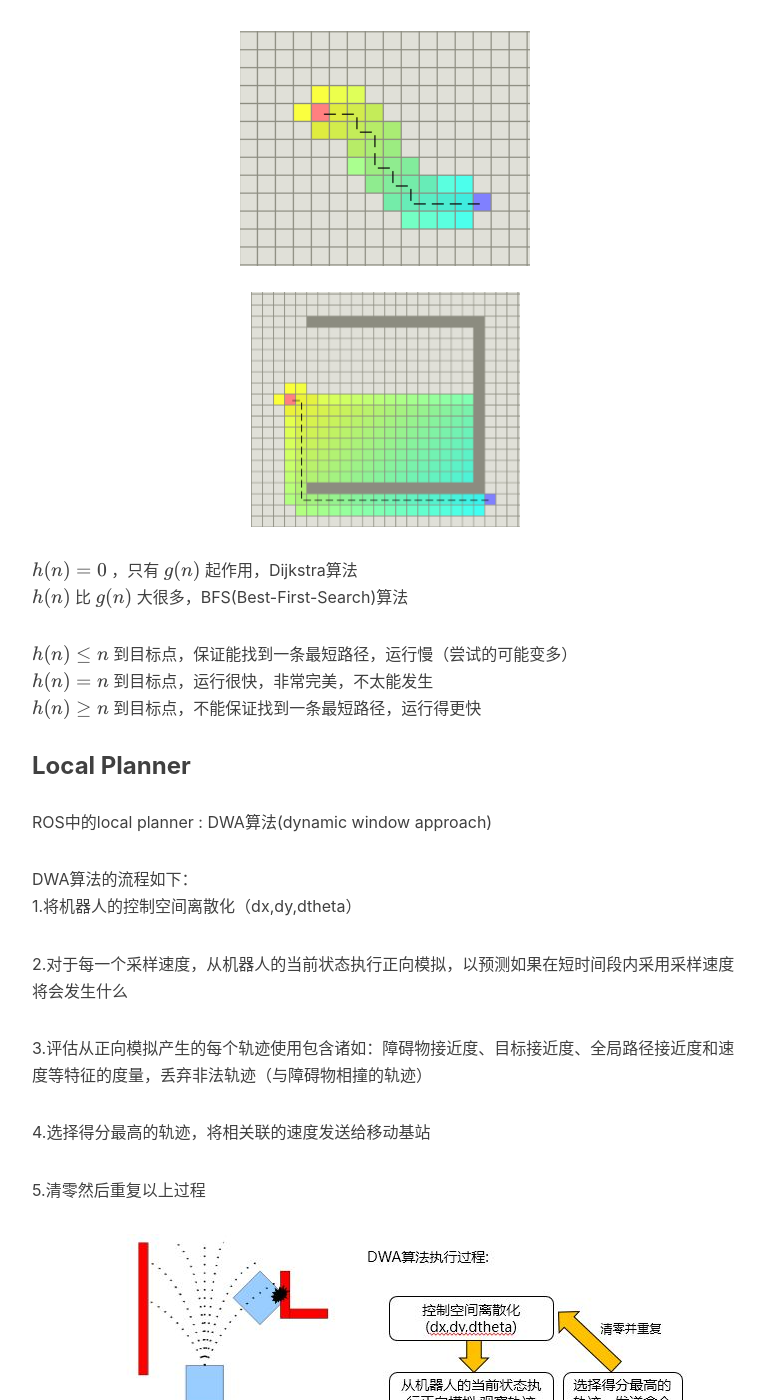
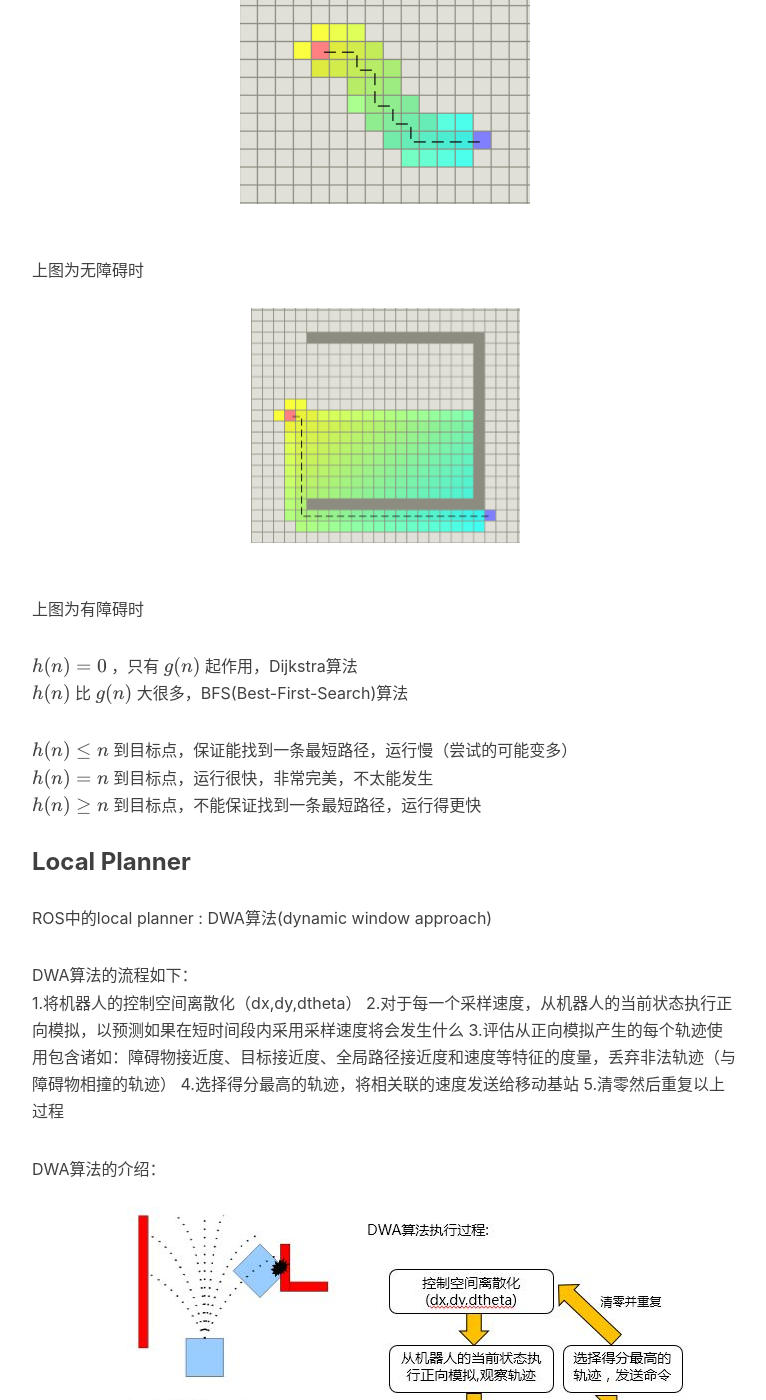
Before and after one commit to wykxwyc/wykxwyc.github.io, a Jekyll site: the page built from _posts/2019-06-08-ROS-Navigation.markdown, in a window 1280 px wide and 1400 px high, scrolled down 2510 px. Shown: the whole window, without its empty margins (233-999 px from the left). Built offline with Jekyll 4.4.1, drawn with Linux system fonts in a browser that asks for light colours; formulas are drawn with MathJax 3; comment, search, counter and statistics services are not loaded; some of the changed text lies outside the part shown.

Commit message:
modify ROS-Navigation

```diff
--- a/_posts/2019-06-08-ROS-Navigation.markdown
+++ b/_posts/2019-06-08-ROS-Navigation.markdown
@@ -59,7 +59,11 @@ h(n)
 $$
 ：结点n到目标点的启发式评估代价
 
-![A-star-1](/img/in-post/post-ROS-Navigation/A-star-1.png)      ![A-star-2](/img/in-post/post-ROS-Navigation/A-star-2.png)
+A*算法在有障碍和无障碍地图中的路径搜索结果：
+![A-star-1](/img/in-post/post-ROS-Navigation/A-star-1.png)
+上图为无障碍时
+![A-star-2](/img/in-post/post-ROS-Navigation/A-star-2.png)
+上图为有障碍时
 
 $$
 h(n)=0
@@ -98,16 +102,12 @@ ROS中的local planner : DWA算法(dynamic window approach)
 
 DWA算法的流程如下：
 1.将机器人的控制空间离散化（dx,dy,dtheta）
-
 2.对于每一个采样速度，从机器人的当前状态执行正向模拟，以预测如果在短时间段内采用采样速度将会发生什么
-
 3.评估从正向模拟产生的每个轨迹使用包含诸如：障碍物接近度、目标接近度、全局路径接近度和速度等特征的度量，丢弃非法轨迹（与障碍物相撞的轨迹）
-
 4.选择得分最高的轨迹，将相关联的速度发送给移动基站
-
 5.清零然后重复以上过程
 
-
+DWA算法的介绍：
 ![DWA算法的介绍](/img/in-post/post-ROS-Navigation/dwa.jpg)
 
 
```
Also changed, not shown: other parts of _posts/2019-06-08-ROS-Navigation.markdown (+8 -8 lines).
